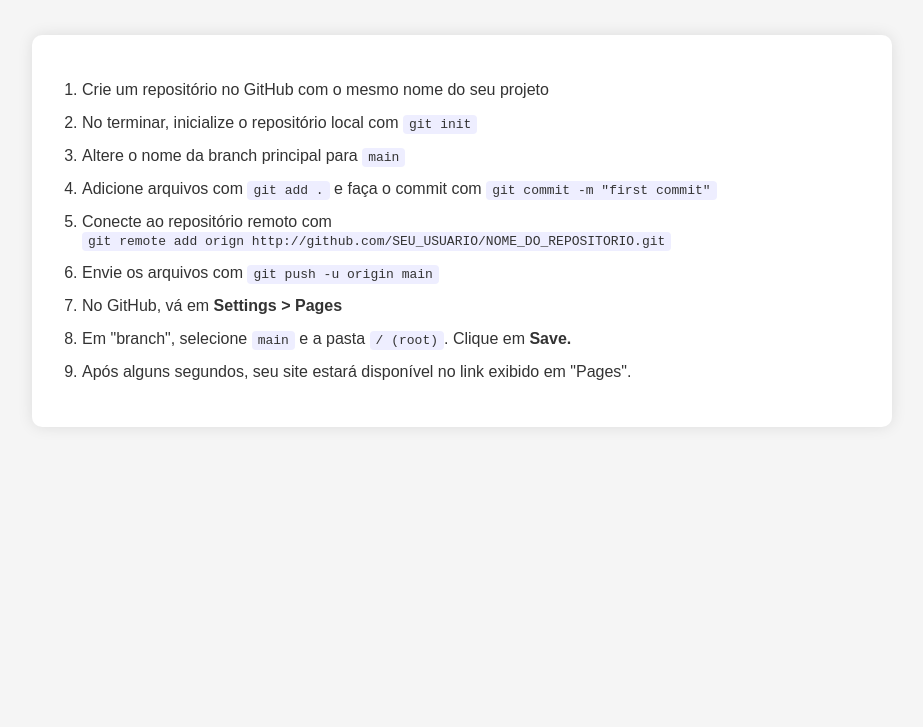
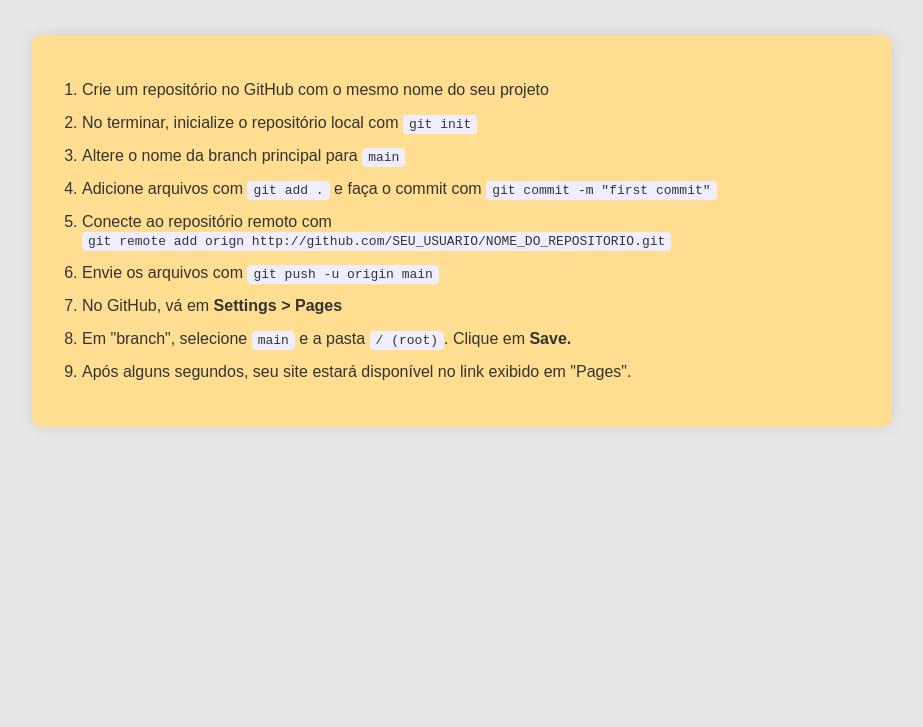
Before and after one commit to gabkbenfica/Tudo-sobre-reposit-rios, a plain HTML site: page index.html in a window 1280 px wide. Shown: the part 73-800 px from the top of the page, without its empty margins (178-1101 px from the left). Drawn offline with Linux system fonts and the light colour scheme.

Commit message:
trocando a cor do fundo da main

```diff
--- a/index.html
+++ b/index.html
@@ -3,7 +3,7 @@
 <head>
     <meta charset="UTF-8">
     <meta name="viewport" content="width=device-width, initial-scale=1.0">
-    <title>Document</title>
+    <title>Tudo sobre repositórios</title>
     <link rel="stylesheet" href="style.css">
 </head>
 <body>
--- a/style.css
+++ b/style.css
@@ -1,6 +1,6 @@
 body {
     font-family: Arial, sans-serif;
-    background-color: #f5f5f5;
+    background-color: #e7e7e7;
     color: #333;
     margin: 0;
     padding: 0;
@@ -9,7 +9,7 @@ body {
   main {
     max-width: 800px;
     margin: 50px auto;
-    background-color: #ffffff;
+    background-color: #ffde91;
     padding: 30px;
     border-radius: 10px;
     box-shadow: 0 0 15px rgba(0, 0, 0, 0.1);
```
